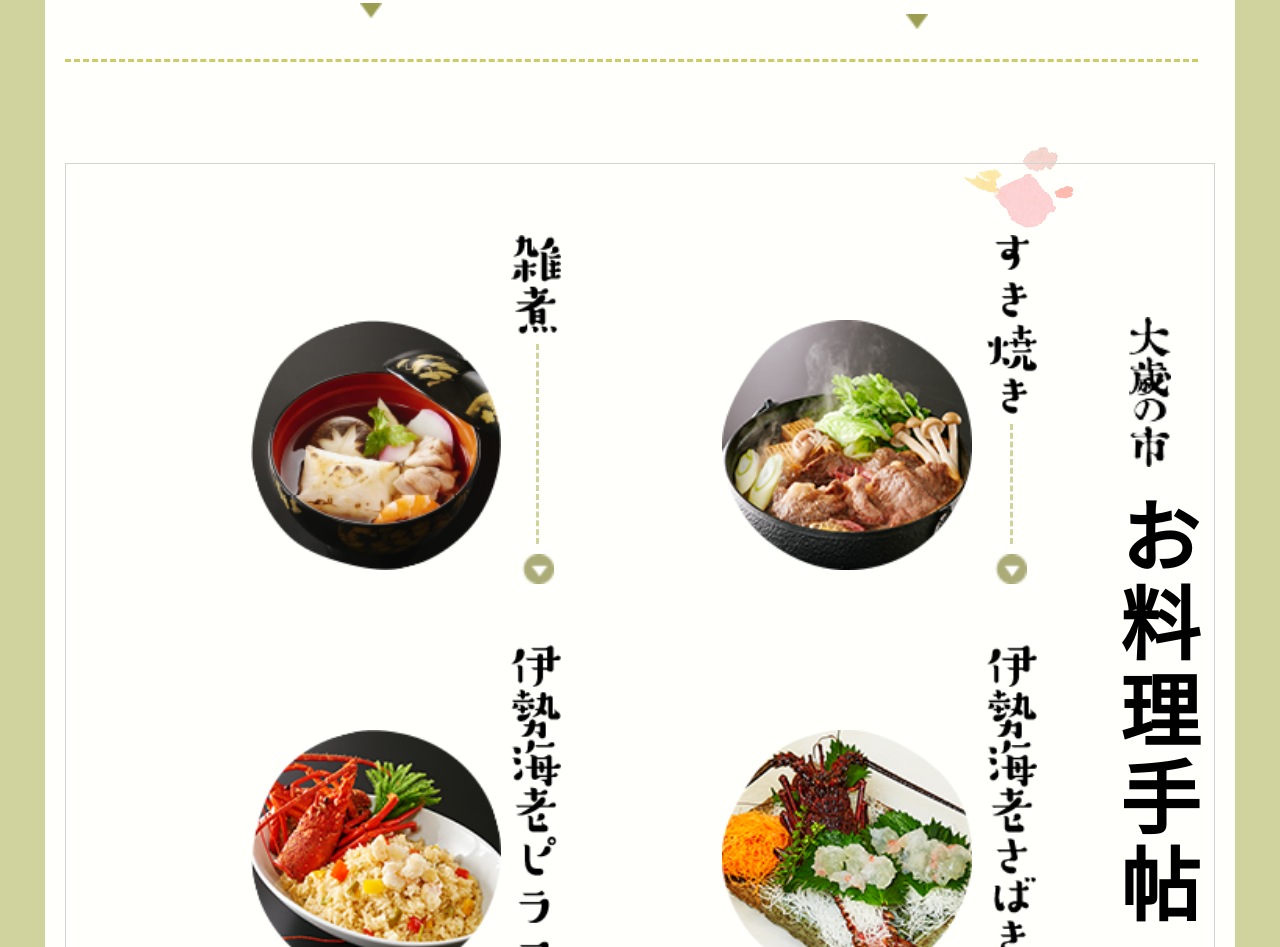
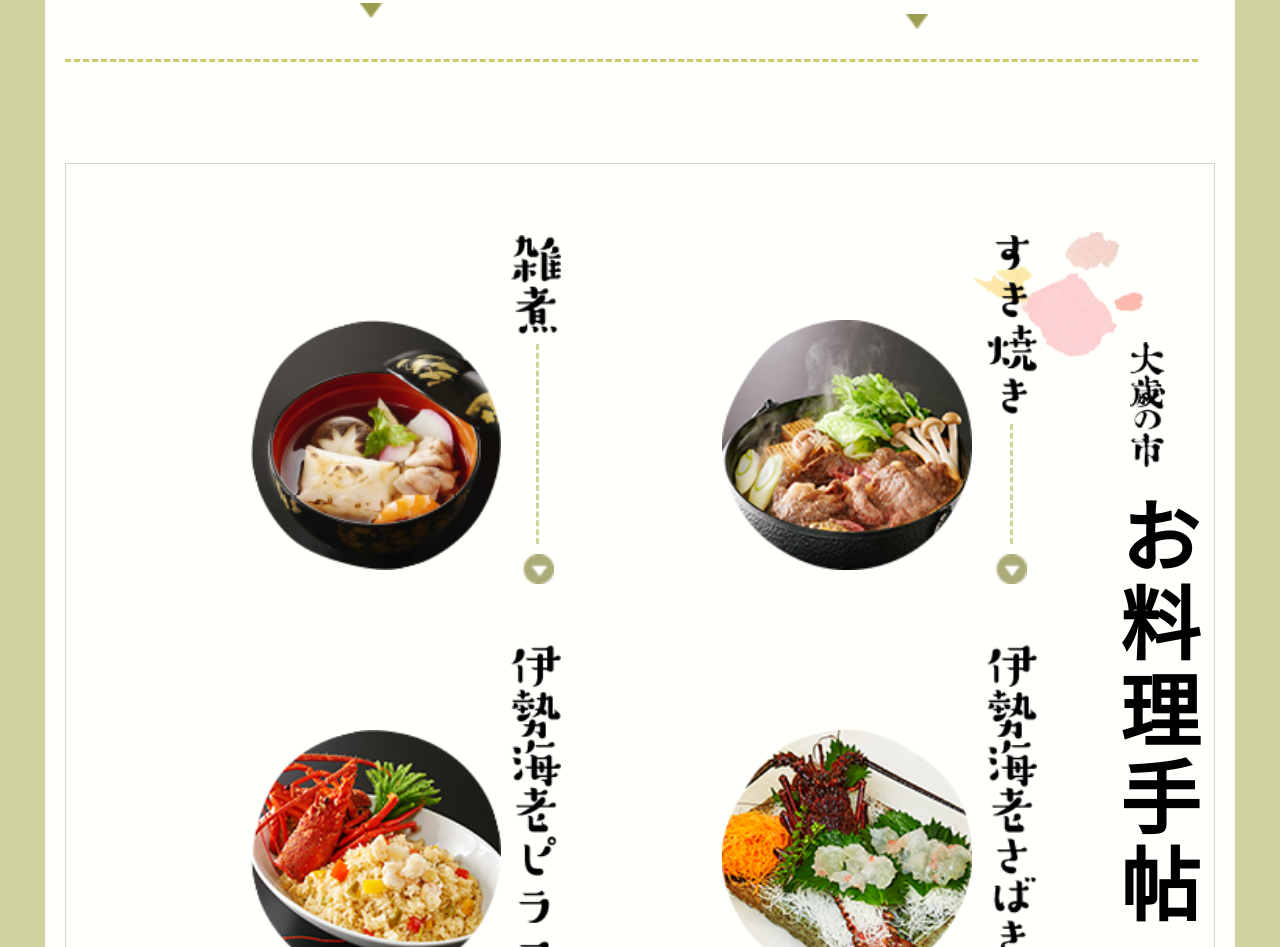
Before and after one commit to tomotomo0511/Reproduction_MITSUKOSHI, a plain HTML site: page index.html in a window 1280 px wide. Shown: the part 2408-3355 px from the top of the page. Drawn offline with nearby package versions, Linux system fonts and the light colour scheme.

Commit message:
CSS_edit

```diff
--- a/style.css
+++ b/style.css
@@ -7,21 +7,17 @@ body {
 }
 #wrapper {
   background-color: #fffffc;
-  /* height: 5000px; */
   padding: 0 20px;
 }
 .pageTop {
   height: auto;
-  /* background-color: antiquewhite; */
 }
 .pageTopArea {
-  /* background-color: cornflowerblue; */
   height: auto;
   position: relative;
   padding: 120px 0;
 }
 .pageTopArea > ul {
-  /* background-color: yellowgreen; */
   display: flex;
   list-style-type: circle;
   position: absolute;
@@ -31,18 +27,15 @@ body {
 }
 .pageTopArea > ul > li{
   width: 100%;
-  /* background-color: cornsilk; */
   text-align: center;
   list-style: none;
 }
 .pageTopArea > div {
   width: 50%;
-  /* background-color: turquoise; */
   margin: auto;
 }
 .leadArea {
-  /* background-color: violet; */
-  margin: 0px 0 0 0;
+  margin: 0;
 }
 .leadMark {
   height: 25px;
@@ -61,7 +54,6 @@ body {
   height: 430px;
 }
 .headLine-top {
-  /* background-color: tomato; */
   margin: auto;
   text-align: center;
   position: relative;
@@ -69,7 +61,6 @@ body {
 }
 .headLine-bottom {
   text-align: center;
-  /* background-color: violet; */
   width: 70%;
   margin: auto;
 }
@@ -117,15 +108,12 @@ body {
 
 nav {
   height: 550px;
-  /* background-color: antiquewhite; */
 }
 nav > div {
-  /* background-color: tomato; */
   height: 400px;
 
 }
 nav > div > ul {
-  /* background-color: whitesmoke; */
   height: 55%;
   display: flex;
   width: 95%;
@@ -137,7 +125,6 @@ nav > div > ul {
 }
 
 nav > div > ul > li {
-  /* background-color: thistle; */
   margin: auto;
   list-style: none;
   font-size: 40px;
@@ -156,26 +143,29 @@ nav > div > ul > li {
   line-height: 40px;
 }
 .cookingNavigation {
-  /* background-color: wheat; */
   height: 100%;
   display: flex;
   flex-direction: row-reverse;
 }
 .cookingNav-headLine {
-  /* background-color: violet; */
   height: 1000px;
   width: 20%;
   position: absolute;
   right: 60px;
 }
-.cookingNav-background {
-  /* height: 100px; */
+.cookingNav-headLine > div {
+  margin: 85px 0 0 10px;
 }
+.cookingNav-headLine > div > img{
+  height: 125px;
+}
+
+
 .cookingNavSubTitle {
   height: 150px;
   position: absolute;
-  top: 170px;
-  right: 49px;
+  top: 195px;
+  right: 55px;
   z-index: 1;
 }
 .cookingNavigation > div > h3 {
@@ -189,14 +179,12 @@ nav > div > ul > li {
   z-index: 1;
 }
 .cookingArea {
-  /* background-color: white; */
   border: solid 0.5px lightgray;
   height: 980px;
   width: 100%;
   position: relative;
 }
 .cooking-head {
-  /* background-color: yellow; */
   height: 420px;
   width: 95%;
   display: flex;
@@ -205,7 +193,6 @@ nav > div > ul > li {
   left: 0;
 }
 .cooking-head > li {
-  /* background-color: white; */
   height: 470px;
   width: 90%;
   position: absolute;
@@ -214,7 +201,6 @@ nav > div > ul > li {
   list-style: none;
 }
 .cooking-bottom {
-  /* background-color: yellowgreen; */
   height: 500px;
   width: 95%;
   display: flex;
@@ -223,7 +209,6 @@ nav > div > ul > li {
   left: 0;
 }
 .cooking-bottom > li {
-  /* background-color: white; */
   height: 470px;
   width: 90%;
   position: absolute;
@@ -236,20 +221,17 @@ nav > div > ul > li {
   position: absolute;
   top: 0px;
   right: 30px;
-  /* background-color: wheat; */
   height: 450px;
   width: 70px;
 }
 .cooking-textLeft > h4 > img {
   width: 50px;
   position: absolute;
-  /* right: -50px; */
 }
 .cooking-imgLeft {
   position: absolute;
   top: 90px;
   right: 70px;
-  /* background-color: wheat; */
   height: 260px;
   width: 260px;
 }
@@ -263,7 +245,6 @@ nav > div > ul > li {
   position: absolute;
   top: 0px;
   right: 120px;
-  /* background-color: wheat; */
   height: 450px;
   width: 70px;
 }
@@ -276,7 +257,6 @@ nav > div > ul > li {
   position: absolute;
   top: 90px;
   right: 145px;
-  /* background-color: wheat; */
   height: 260px;
   width: 260px;
 }
@@ -287,7 +267,6 @@ nav > div > ul > li {
 }
 
 .wavyLine-zouni {
-  /* background-color: #cccc66; */
   height: 200px;
   position: absolute;
   top: 130px;
@@ -309,7 +288,6 @@ nav > div > ul > li {
   border-left: dashed 3px #d1d39e;
 }
 .arrowButton {
-  /* background-color: lightgreen; */
   position: absolute;
   top: 340px;
   left: 13px;
@@ -370,16 +348,13 @@ nav > div > ul > li {
 
 .cookingArticle {
   height: 6200px;
-  /* background-color: lightpink; */
   margin-top: 50px;
 }
 .cookingArticle > article {
-  /* background-color: lightskyblue; */
   height: 2000px;
   margin-top: 50px;
 }
 .cookingArticle > article > figure {
-  /* background-color: yellow; */
   height: 700px;
   text-align: center;
   margin: 0;
@@ -394,11 +369,7 @@ nav > div > ul > li {
 }
 
 
-article > figure > img {
-  /* margin-top: 350px; */
-}
 .articleMain-header {
-  /* background-color: lightseagreen; */
   height: 640px;
   width: 8%;
   border-left: dashed 3px #d1d39e;
@@ -429,7 +400,6 @@ article > figure > img {
   left: 36px;
 }
 .articleMain-content {
-  /* background-color: magenta; */
   height: 700px;
   width: 80%;
   margin-bottom: 70px;
@@ -467,11 +437,9 @@ article > footer {
   padding-bottom: 60px;
   border-top: solid 1px #d1d39e;
   border-bottom: solid 1px #d1d39e;
-  /* background-color: yellow; */
   position: relative;
 }
 .articleFooter-header {
-  /* background-color: lightseagreen; */
   height: 700px;
   width: 8%;
   margin: 50px 0;
@@ -480,7 +448,6 @@ article > footer {
 }
 .articleFooter-header > div {
   text-align: center;
-  /* background-color: orange; */
   width: auto;
   position: relative;
 }
@@ -500,23 +467,19 @@ article > footer {
 }
 
 .articleFooter-content {
-  /* background-color: magenta; */
   height: auto;
   width: 97%;
   margin: 50px 0;
-  /* padding: 0 30px; */
   text-align: center;
   position: absolute;
 }
 .articleFooter-contentHeader {
-  /* background-color: skyblue; */
   padding: 30px 0;
 }
 .articleFooter-contentMain {
   width: 75%;
   display: flex;
   justify-content: space-evenly;
-  /* background-color: skyblue; */
   margin: 0 0 20px 70px;
 }
 .turnNumber {
@@ -526,14 +489,12 @@ article > footer {
   height: 570px;
 }
 .sideScroll-btnRight {
-  /* background-color: slateblue; */
   height: 100px;
   width: 100px;
   margin-top: 220px;
   position: relative;
 }
 .sideScroll-btnLeft {
-  /* background-color: slateblue; */
   height: 100px;
   width: 100px;
   margin: 220px 50px 0 0;
@@ -543,32 +504,27 @@ article > footer {
   position: absolute;
   top: 28px;
   right: 30px;
-  /* background-color: springgreen; */
   height: 28px;
 }
 .rightBtn-rightDiagonal {
   position: absolute;
   top: 52px;
   right: 30px;
-  /* background-color: springgreen; */
   height: 28px;
 }
 .leftBtn-leftDiagonal {
   position: absolute;
   top: 52px;
   right: 30px;
-  /* background-color: springgreen; */
   height: 28px;
 }
 .leftBtn-rightDiagonal {
   position: absolute;
   top: 28px;
   right: 30px;
-  /* background-color: springgreen; */
   height: 28px;
 }
 .articleFooter-contentFooter {
-  /* background-color: violet; */
   margin-right: 15px;
 }
 .articleFooter-contentFooter > img{
```
